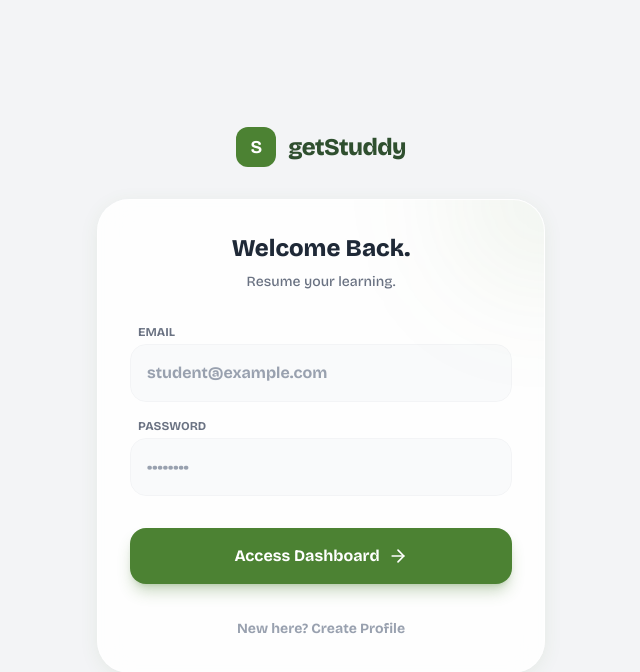
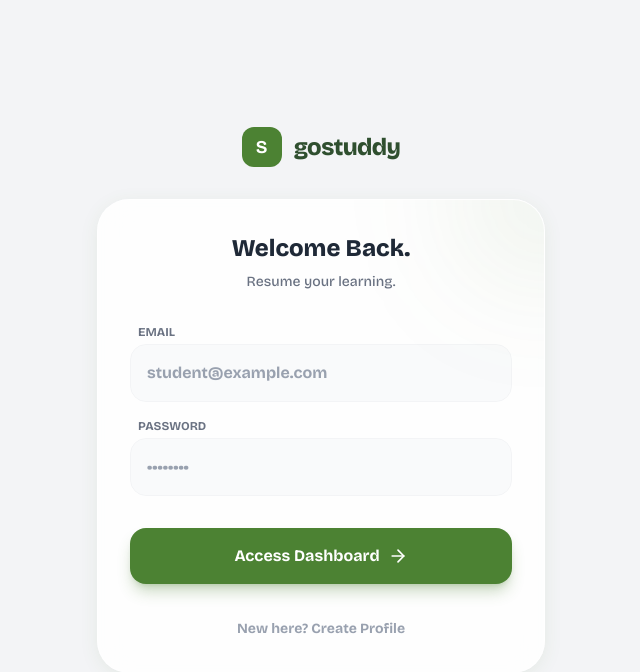
Before and after one commit to abdushakurob/getStuddy, a Next.js app: page /login in a window 1280 px wide. Shown: the top 672 px of the page, without its empty margins (319-959 px from the left). Built offline with nearby package versions, Linux system fonts and the light colour scheme; no server answers.

Commit message:
refactor typo in naming

```diff
--- a/src/app/login/page.tsx
+++ b/src/app/login/page.tsx
@@ -23,7 +23,7 @@ export default function LoginPage() {
                 <div className="flex justify-center mb-8">
                     <div className="flex items-center gap-3">
                         <div className="w-10 h-10 rounded-xl bg-[#4C8233] flex items-center justify-center text-white font-bold text-lg">S</div>
-                        <span className="font-extrabold text-2xl tracking-tight text-[#2F4F2F]">getStuddy</span>
+                        <span className="font-extrabold text-2xl tracking-tight text-[#2F4F2F]">gostuddy</span>
                     </div>
                 </div>
 
--- a/src/components/dashboard/Sidebar.tsx
+++ b/src/components/dashboard/Sidebar.tsx
@@ -26,7 +26,7 @@ export default function Sidebar() {
             {/* Logo */}
             <div className="mb-10 flex items-center gap-3 px-2">
                 <div className="w-10 h-10 rounded-xl bg-black flex items-center justify-center text-white font-bold text-lg">S</div>
-                <span className="text-xl font-bold tracking-tight">getStuddy</span>
+                <span className="text-xl font-bold tracking-tight">gostuddy</span>
             </div>
 
             {/* Core Nav */}
--- a/src/components/workspace/WorkspaceLayout.tsx
+++ b/src/components/workspace/WorkspaceLayout.tsx
@@ -22,7 +22,7 @@ export default function WorkspaceLayout({ children }: { children: React.ReactNod
                     {/* Logo Area */}
                     <div className="flex items-center gap-3 mb-10 pl-2">
                         <div className="w-10 h-10 rounded-xl bg-black flex items-center justify-center text-white font-bold text-lg">S</div>
-                        {sidebarOpen && <span className="font-bold text-xl tracking-tight">getStuddy</span>}
+                        {sidebarOpen && <span className="font-bold text-xl tracking-tight">gostuddy</span>}
                     </div>
 
                     {/* Navigation */}
```
